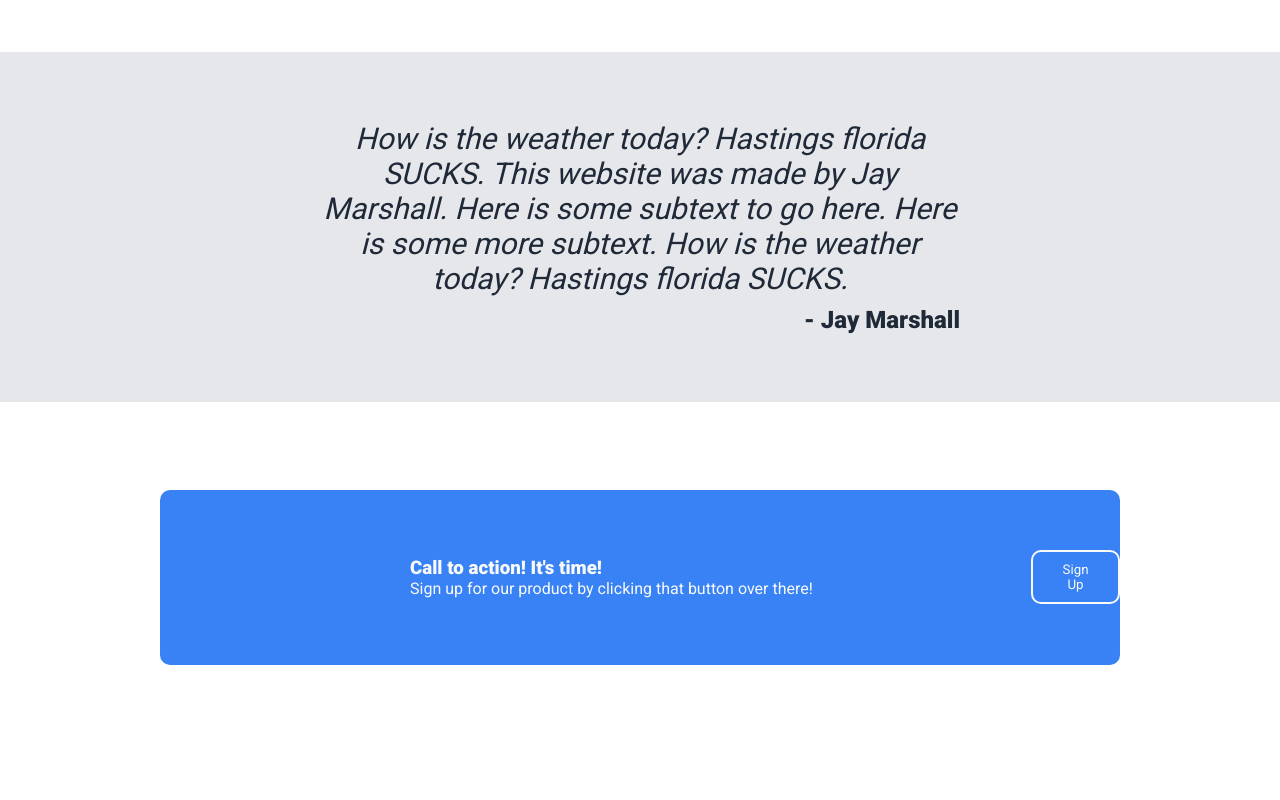
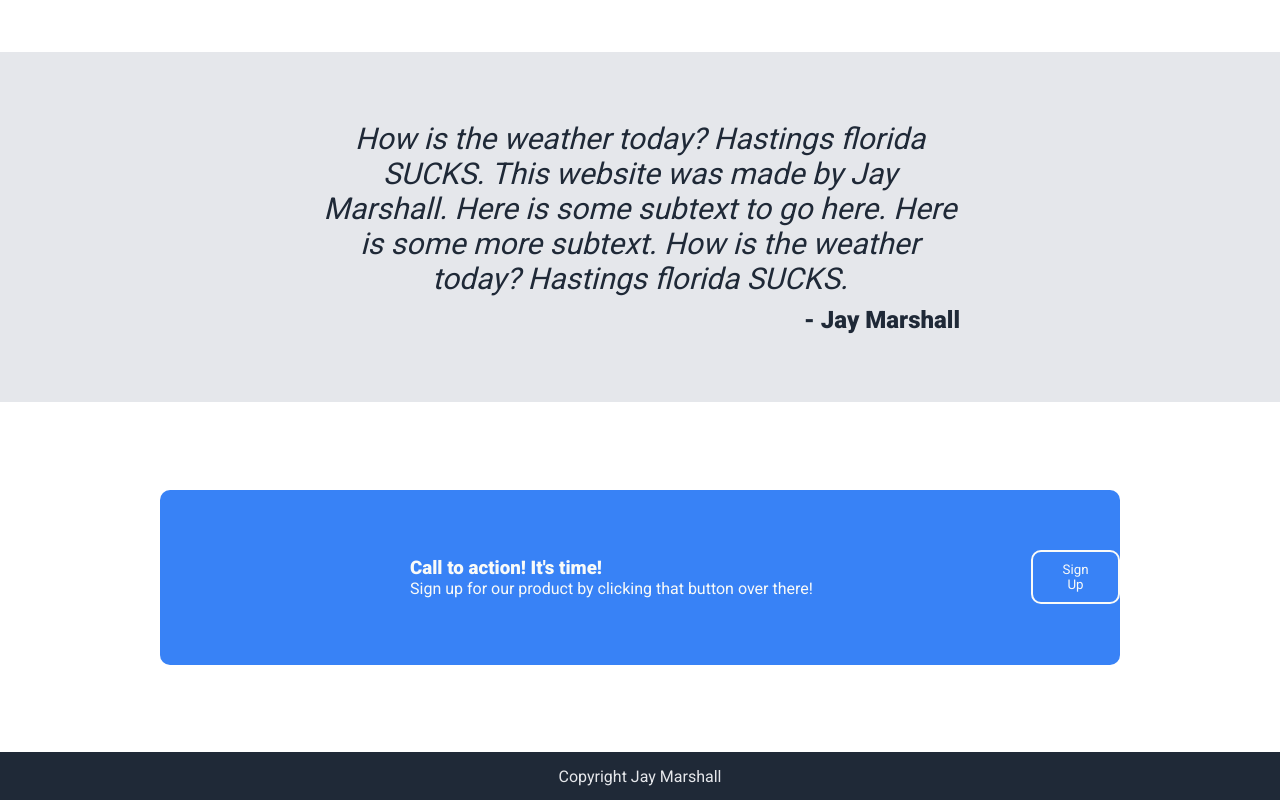
Before and after one commit to JayMarshall112233/landingPage, a plain HTML site: page index.html in a window 1280 px wide. Shown: the part 1154-1954 px from the top of the page. Before the commit the page ends 1906 px from the top, so only its background shows below. Drawn offline with Linux system fonts and the light colour scheme.

Commit message:
Add the footer

```diff
--- a/index.html
+++ b/index.html
@@ -94,5 +94,9 @@ How is the weather today? Hastings florida SUCKS.</p>
         </div>
     </section>
 
+    <footer>
+        <p>Copyright Jay Marshall</p>
+    </footer>
+
 </body>
 </html>
--- a/styles.css
+++ b/styles.css
@@ -173,3 +173,12 @@ img {
     background-color: #3882F6;
     color: #F9FAF8;
 }
+
+footer {
+    height: 6vh;
+    background-color: #1F2937;
+    color:#E5E7EB;
+    display: flex;
+    justify-content: center;
+    align-items: center;
+}
```
